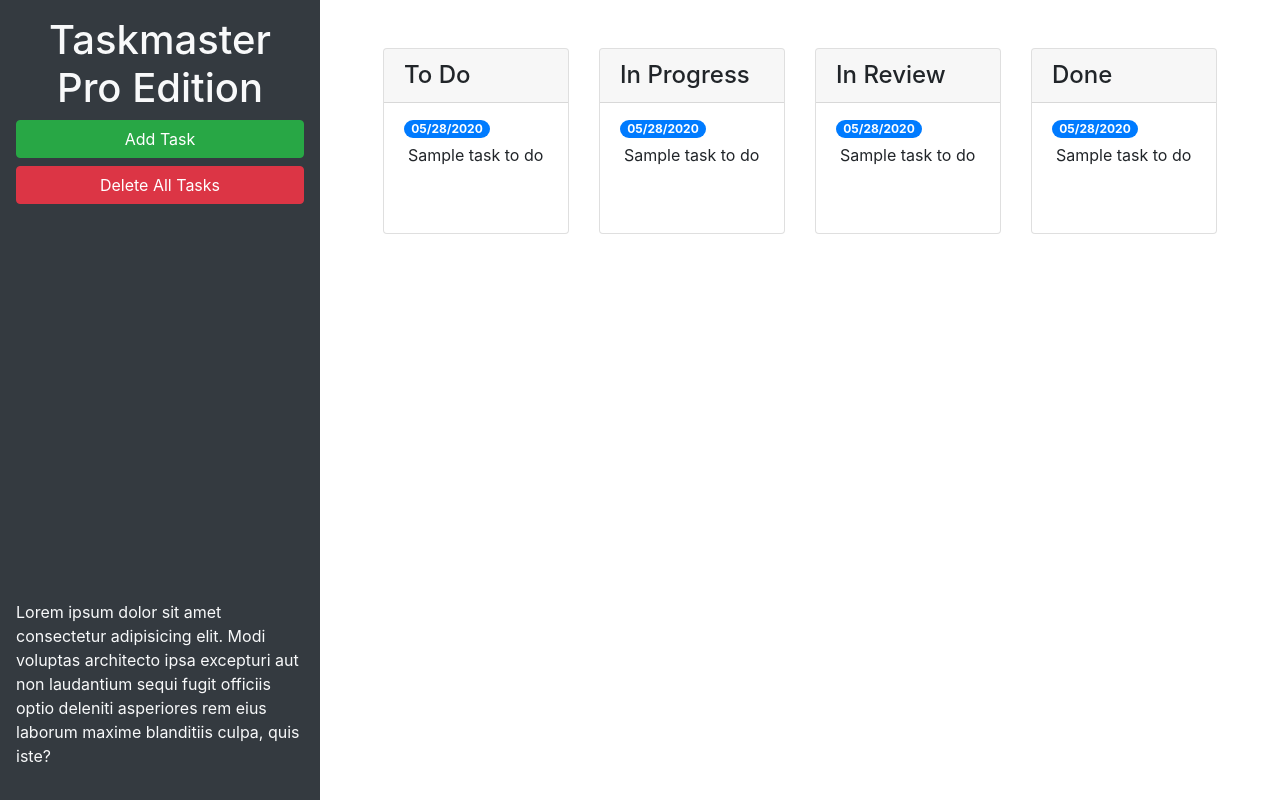
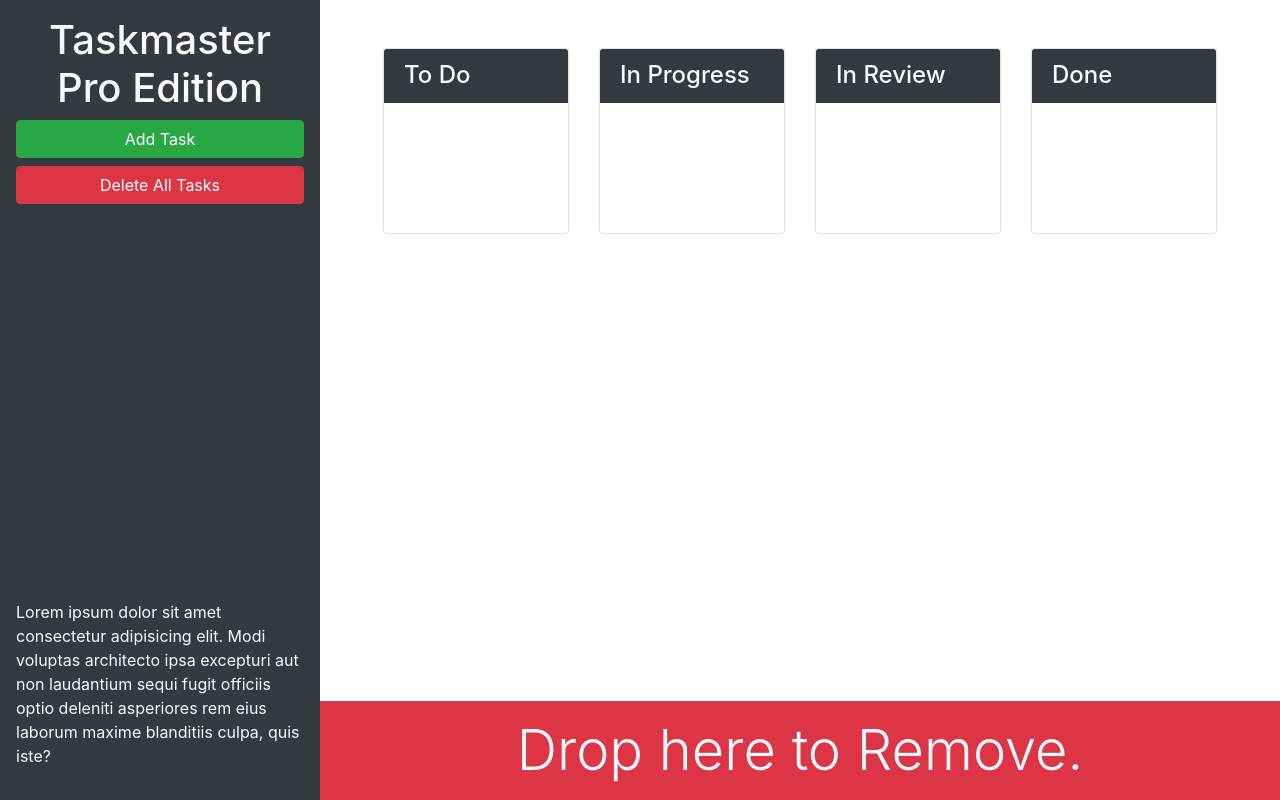
Before and after one commit to camryngoins/taskmaster-pro-1, a plain HTML site: page index.html in a window 1280 px wide. Drawn offline with nearby package versions, Linux system fonts and the light colour scheme.

Commit message:
implemented bootstrap utility classes

```diff
--- a/index.html
+++ b/index.html
@@ -13,28 +13,28 @@
 <body>
 
   <div class="row min-vh-100 no-gutters">
-    <header class="col-12 col-lg-3 bg-dark text-light d-flex flex-column p-4 p-lg-3">
+    <header class="col-12 col-lg-3 bg-dark text-light sticky-top d-flex flex-column p-4 p-lg-3">
       <h1 class="text-center">Taskmaster Pro Edition</h1>
       <button id="create-task" class="btn btn-block btn-success" data-toggle="modal" data-target="#task-form-modal">Add
         Task</button>
       <button id="remove-tasks" class="btn btn-block btn-danger">Delete All Tasks</button>
-      <p class="mt-auto">Lorem ipsum dolor sit amet consectetur adipisicing elit. Modi voluptas architecto ipsa
+      <p class="mt-auto d-none d-lg-block">Lorem ipsum dolor sit amet consectetur adipisicing elit. Modi voluptas architecto ipsa
         excepturi aut non
         laudantium sequi fugit officiis optio deleniti asperiores rem eius laborum maxime blanditiis culpa, quis iste?
       </p>
     </header>
-    <main class="col-12 col-lg-9">
+    <main class="col-12 col-lg-9 d-flex flex-column">
       <div class="m-5 row justify-content-around">
         <!-- todo start -->
         <div class="col-12 col-md-6 col-xl-3 mb-3">
           <div class="card">
-            <h4 class="card-header">
+            <h4 class="card-header bg-dark text-light">
               To Do
             </h4>
             <ul id="list-toDo" class="list-group list-group-flush">
               <li class="list-group-item">
-                <span class="badge badge-primary badge-pill">05/28/2020</span>
-                <p class="m-1">Sample task to do</p>
+                <span class="badge badge-primary badge-pill"></span>
+                <p class="m-1"></p>
               </li>
             </ul>
         </div>
@@ -43,13 +43,13 @@
       <!-- in progress start -->
       <div class="col-12 col-md-6 col-xl-3 mb-3">
         <div class="card">
-          <h4 class="card-header">
+          <h4 class="card-header bg-dark text-light">
             In Progress
           </h4>
           <ul id="list-toDo" class="list-group list-group-flush">
             <li class="list-group-item">
-              <span class="badge badge-primary badge-pill">05/28/2020</span>
-              <p class="m-1">Sample task to do</p>
+              <span class="badge badge-primary badge-pill"></span>
+              <p class="m-1"></p>
             </li>
           </ul>
       </div>
@@ -58,13 +58,13 @@
       <!-- in review start -->
       <div class="col-12 col-md-6 col-xl-3 mb-3">
         <div class="card">
-          <h4 class="card-header">
+          <h4 class="card-header bg-dark text-light">
             In Review
           </h4>
           <ul id="list-toDo" class="list-group list-group-flush">
             <li class="list-group-item">
-              <span class="badge badge-primary badge-pill">05/28/2020</span>
-              <p class="m-1">Sample task to do</p>
+              <span class="badge badge-primary badge-pill"></span>
+              <p class="m-1"></p>
             </li>
           </ul>
       </div>
@@ -73,18 +73,24 @@
       <!-- done start -->
       <div class="col-12 col-md-6 col-xl-3 mb-3">
         <div class="card">
-          <h4 class="card-header">
+          <h4 class="card-header bg-dark text-light">
             Done
           </h4>
           <ul id="list-toDo" class="list-group list-group-flush">
             <li class="list-group-item">
-              <span class="badge badge-primary badge-pill">05/28/2020</span>
-              <p class="m-1">Sample task to do</p>
+              <span class="badge badge-primary badge-pill"></span>
+              <p class="m-1"></p>
             </li>
           </ul>
       </div>
     </div>
       <!-- done end -->
+      </div>
+      <!-- trash section -->
+      <div id="trash" class="mt-auto">
+        <div class="w-100 bg-danger p-3 text-center text-light display-4">
+          Drop here to Remove.
+        </div>
       </div>
     </main>
   </div>
```
